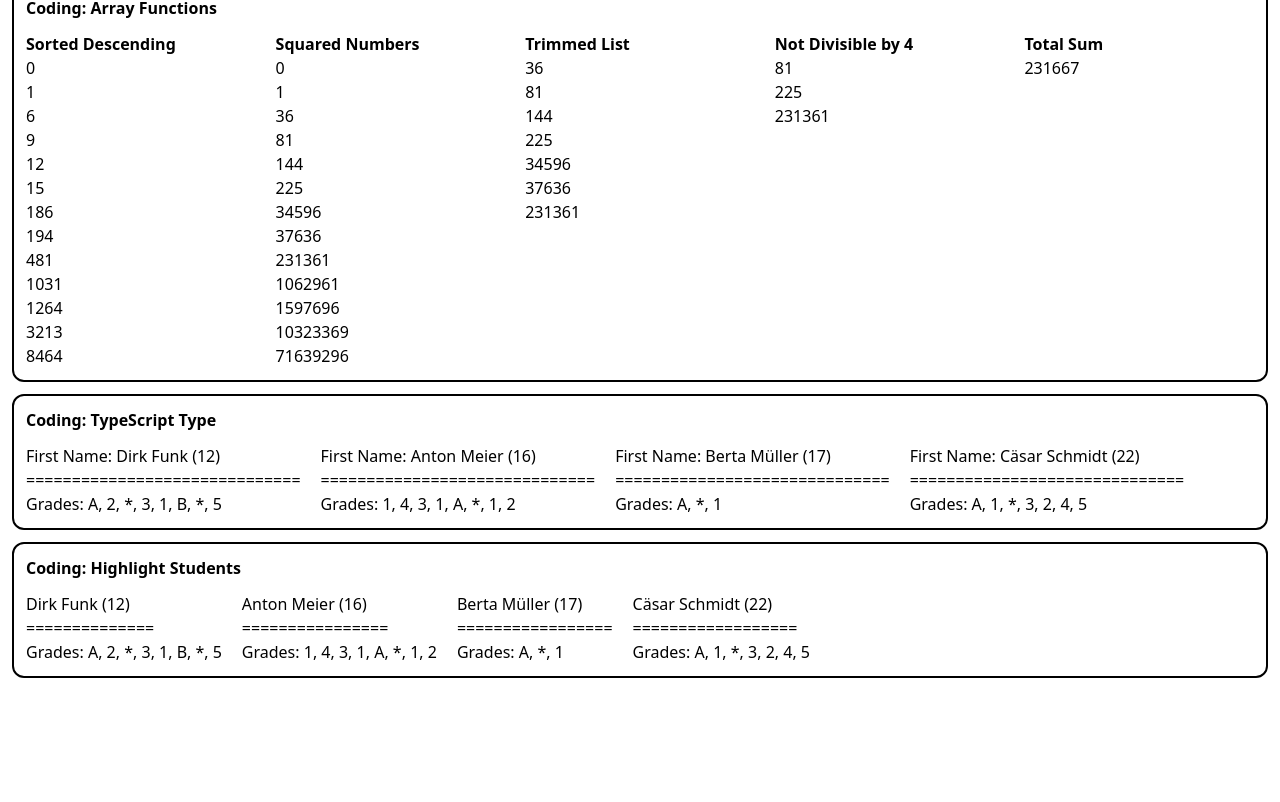
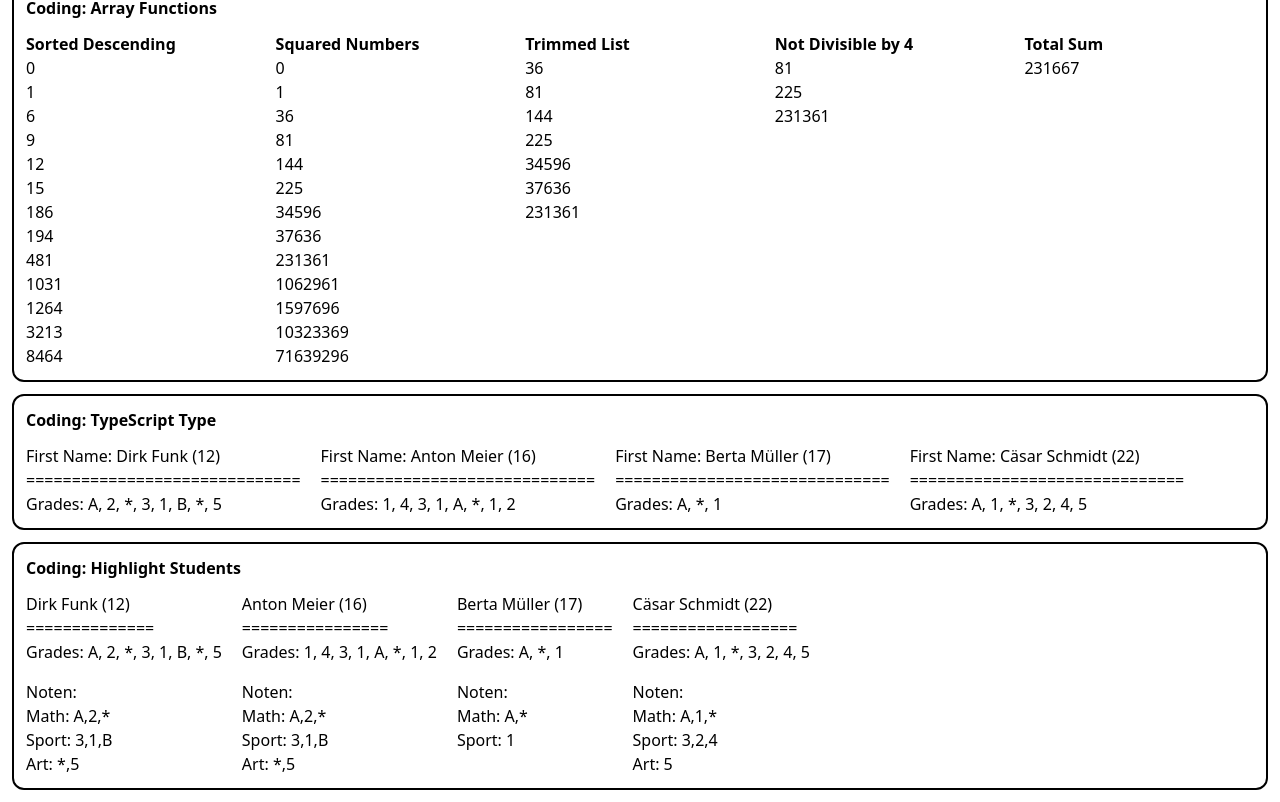
Before and after one commit to difunk/AWD-CHALLENGES, a React (Vite) app: page / in a window 1280 px wide. Shown: the part 1386-2188 px from the top of the page. Before the commit the page ends 2076 px from the top, so only its background shows below. Built offline with nearby package versions, Linux system fonts and the light colour scheme.

Commit message:
add: challenge 11 bonus

```diff
--- a/src/components/Challenge11.tsx
+++ b/src/components/Challenge11.tsx
@@ -14,12 +14,10 @@ const Challenge11 = () => {
 
                     return(
                         <div key={index}>
-                            <div>
-                                {displayString}
-                            </div>
-                                {displayString.split("").map((_, index) => (
-                                    <span key={index}>{"="}</span>
-                                ))}
+                            <div>{displayString}</div>
+                            {displayString.split("").map((_, index) => (
+                                <span key={index}>{"="}</span>
+                            ))}
 
                             <div style={{ display: "flex", alignItems: "center"}}>
                                 <p style={{ whiteSpace: "pre"}}>Grades: </p>
@@ -27,6 +25,21 @@ const Challenge11 = () => {
                                     <div key={index} style={{ whiteSpace: "pre"}}>
                                         {grade === undefined ? "*" : grade}
                                         {index < student.grades.length -1 ? ", " : ""}
+                                    </div>
+                                )}
+                            </div>
+                            <div style={{ marginTop: "16px"}}>
+                                <p>Noten:</p>
+                                {student.transcripts.map((transcript, index) =>
+                                    <div style={{ display: "flex"}} key={index}>
+                                        {`${transcript.subject}:\u00A0`}
+                                        <div style={{ display: "flex", flexDirection: "row"}}>
+                                            {transcript.grades.map((grade, index) =>
+                                               <div>
+                                                {grade === undefined ? "*" : grade}
+                                                {index < transcript.grades.length - 1 ? "," : ""}</div>
+                                            )}
+                                        </div>
                                     </div>
                                 )}
                             </div>
--- a/src/studentData.ts
+++ b/src/studentData.ts
@@ -5,24 +5,43 @@ export const students: Student[] = [
     firstName: "Dirk",
     lastName: "Funk",
     age: 12,
-    grades: ["A",2,undefined,3,1,"B",undefined,5]
+    grades: ["A",2,undefined,3,1,"B",undefined,5],
+    transcripts: [
+      { subject: "Math", grades: ["A", 2, undefined] },
+      { subject: "Sport", grades: [3, 1, "B"] },
+      { subject: "Art", grades: [undefined, 5] },
+    ],
   },
   {
     firstName: "Anton",
     lastName: "Meier",
     age: 16,
-    grades: [1, 4, 3, 1, "A", undefined, 1, 2]
+    grades: [1, 4, 3, 1, "A", undefined, 1, 2],
+    transcripts: [
+      { subject: "Math", grades: ["A", 2, undefined] },
+      { subject: "Sport", grades: [3, 1, "B"] },
+      { subject: "Art", grades: [undefined, 5] },
+    ],
   },
   {
     firstName: "Berta",
     lastName: "Müller",
     age: 17,
-    grades: ["A", undefined, 1]
+    grades: ["A", undefined, 1],
+    transcripts: [
+      { subject: "Math", grades: ["A", undefined] },
+      { subject: "Sport", grades: [1] },
+    ],
   },
   {
     firstName: "Cäsar",
     lastName: "Schmidt",
     age: 22,
-    grades: ["A", 1, undefined, 3, 2, 4, 5]
+    grades: ["A", 1, undefined, 3, 2, 4, 5],
+    transcripts: [
+      { subject: "Math", grades: ["A", 1, undefined] },
+      { subject: "Sport", grades: [3, 2, 4] },
+      { subject: "Art", grades: [5] },
+    ],
   }
 ];
--- a/src/types/Student.ts
+++ b/src/types/Student.ts
@@ -3,6 +3,12 @@ export interface Student {
     lastName: string,
     age: number,
     grades: Grade[],
+    transcripts: Transcript[],
+}
+
+export interface Transcript {
+  subject: string;
+  grades: Grade[];
 }
 
 export type Grade = 1 | 2 | 3 | 4 | 5 | 6  | "A" | "B" | "C" | "D" | "E" | "F" | undefined;
```
